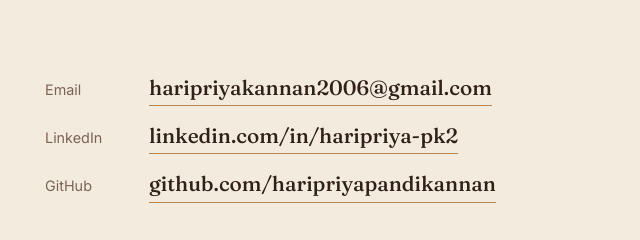
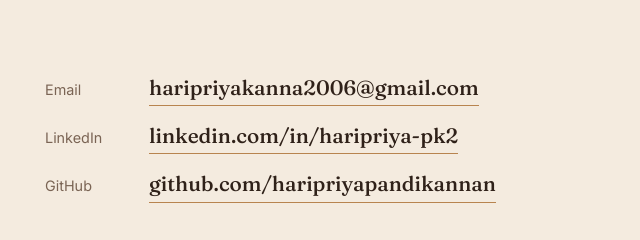
Before and after one commit to haripriyapandikannan/haripriyapandikannan, a plain HTML site: page index.html in a window 1280 px wide. Shown: the part 2675-2915 px from the top of the page, 355-995 px from the left. Drawn offline with Linux system fonts and the light colour scheme.

Commit message:
Add files via upload

```diff
--- a/index.html
+++ b/index.html
@@ -102,7 +102,7 @@
   <div class="wrap sec">
     <h2>Contact</h2>
     <ul class="contact-list">
-      <li><small>Email</small><a href="mailto:haripriyakanna2006@gmail.com">haripriyakannan2006@gmail.com</a></li>
+      <li><small>Email</small><a href="mailto:haripriyakanna2006@gmail.com">haripriyakanna2006@gmail.com</a></li>
       <li><small>LinkedIn</small><a href="https://www.linkedin.com/in/haripriya-pk2" target="_blank" rel="noopener">linkedin.com/in/haripriya-pk2</a></li>
       <li><small>GitHub</small><a href="https://github.com/haripriyapandikannan/java" target="_blank" rel="noopener">github.com/haripriyapandikannan</a></li>
     </ul>
```
